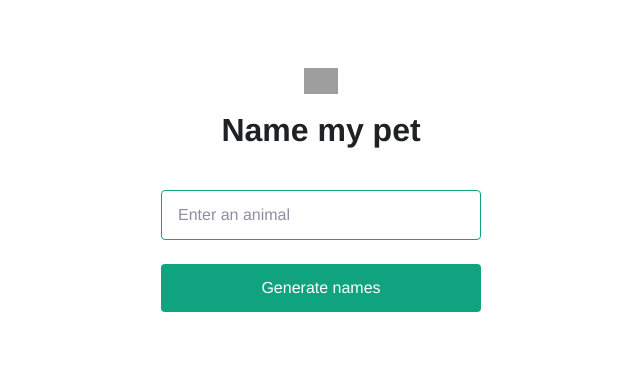
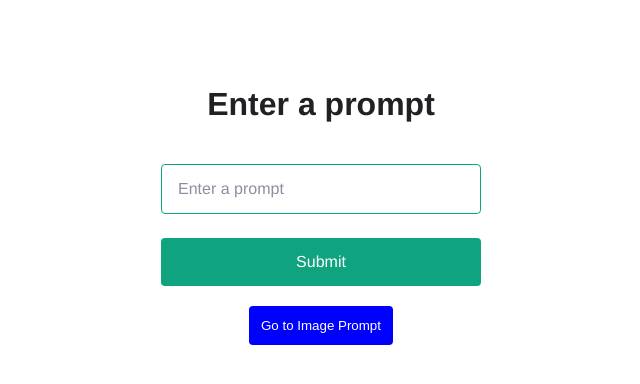
Before and after one commit to smithwithatypo/openai_playground, a Flask app: page / in a window 1280 px wide. Shown: the top 384 px of the page, without its empty margins (319-959 px from the left). Run offline with Flask 2, Linux system fonts and the light colour scheme; some web fonts are replaced; grey boxes are pictures that could not be loaded.

Commit message:
added image page and text page

```diff
--- a/app.py
+++ b/app.py
@@ -9,26 +9,66 @@ openai.api_key = os.getenv("OPENAI_API_KEY")
 
 @app.route("/", methods=("GET", "POST"))
 def index():
+    result = ""
+
     if request.method == "POST":
-        animal = request.form["animal"]
+        form_prompt = request.form["prompt"]
         response = openai.Completion.create(
-            model="text-davinci-003",
-            prompt=generate_prompt(animal),
-            temperature=0.6,
+            model="text-curie-001",
+            prompt=form_prompt,
+            temperature=0,
+            max_tokens=100,
         )
-        return redirect(url_for("index", result=response.choices[0].text))
+        result = response.choices[0].text
+        # return redirect(url_for("index", result=response.choices[0].text))
 
-    result = request.args.get("result")
+    # result = request.args.get(f"{result}")
     return render_template("index.html", result=result)
 
 
-def generate_prompt(animal):
-    return """Suggest three names for an animal that is a superhero.
-Animal: Cat
-Names: Captain Sharpclaw, Agent Fluffball, The Incredible Feline
-Animal: Dog
-Names: Ruff the Protector, Wonder Canine, Sir Barks-a-Lot
-Animal: {}
-Names:""".format(
-        animal.capitalize()
-    )
+@app.route("/images", methods=("GET", "POST"))
+def images():
+    image_url = ""
+
+    if request.method == "POST":
+        image_prompt = request.form.get("image_prompt", "error image")
+
+        response = openai.Image.create(
+            prompt=image_prompt,
+            n=1,
+            size="512x512"
+        )
+        image_url = response['data'][0]['url']
+
+    return render_template("images.html", image_url=image_url)
+
+
+if __name__ == "__main__":
+    app.run(debug=True)
+
+
+# Archive / Trash
+
+# @app.route("/", methods=("GET", "POST"))
+# def index():
+#     if request.method == "POST":
+#         animal = request.form["animal"]
+#         response = openai.Completion.create(
+#             model="text-davinci-003",
+#             prompt=generate_prompt(animal),
+#             temperature=0.6,
+#         )
+#         return redirect(url_for("index", result=response.choices[0].text))
+
+#     result = request.args.get("result")
+#     return render_template("index.html", result=result)
+
+
+# def generate_prompt(animal):
+#     return """Suggest three names for an animal that is a superhero.
+# Animal: Cat
+# Names: Captain Sharpclaw, Agent Fluffball, The Incredible Feline
+# Animal: Dog
+# Names: Ruff the Protector, Wonder Canine, Sir Barks-a-Lot
+# Animal: {}
+# Names:""".format(animal.capitalize())
--- a/main.py
+++ b/main.py
@@ -2,6 +2,7 @@ import os
 import openai
 
 openai.api_key = os.getenv("OPENAI_API_KEY")
+
 openai.Image.create(
     prompt="A cute baby sea otter",
     n=1,
--- a/static/main.css
+++ b/static/main.css
@@ -62,5 +62,21 @@ input[type='submit'] {
 }
 .result {
   font-weight: bold;
-  margin-top: 40px;
+  margin: 40px;
 }
+
+.image_url {
+  font-weight: bold;
+  margin: 40px;
+}
+
+button {
+  padding: 12px 12px;
+  margin-top: 20px;
+  color: #fff;
+  background-color: blue;
+  border: none;
+  border-radius: 4px;
+  text-align: center;
+  cursor: pointer;
+}
--- a/templates/index.html
+++ b/templates/index.html
@@ -1,21 +1,17 @@
 <!DOCTYPE html>
 <head>
-  <title>OpenAI Quickstart</title>
-  <link
-    rel="shortcut icon"
-    href="{{ url_for('static', filename='dog.png') }}"
-  />
+  <title>Stephen</title>
   <link rel="stylesheet" href="{{ url_for('static', filename='main.css') }}" />
 </head>
 
 <body>
-  <img src="{{ url_for('static', filename='dog.png') }}" class="icon" />
-  <h3>Name my pet</h3>
+  <h3>Enter a prompt</h3>
   <form action="/" method="post">
-    <input type="text" name="animal" placeholder="Enter an animal" required />
-    <input type="submit" value="Generate names" />
+    <input type="text" name="prompt" placeholder="Enter a prompt" required />
+    <input type="submit" value="Submit" />
   </form>
+  <button onclick="window.location.href = '/images';">Go to Image Prompt</button>
   {% if result %}
-  <div class="result">{{ result }}</div>
+  <div class="result"> {{ result }} </div>
   {% endif %}
 </body>
```
Also changed, not shown: requirements.txt (deleted, +0 -25 lines), templates/images.html (added, +22 -0 lines).
